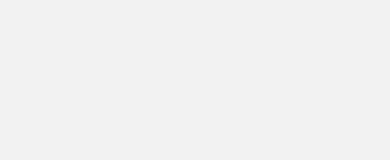
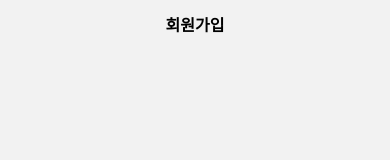
Before and after one commit to solasolabeam/ChatApp, a React Native app: screen /Signup in a window 390 px wide. Shown: the top 160 px of the page. Built offline with nearby package versions, Linux system fonts and the light colour scheme.

Commit message:
add: SignupScreen 및 Screen 컴포넌트 추가, 색상 모듈 생성

```diff
--- a/src/SignupScreen/SignupScreen.tsx
+++ b/src/SignupScreen/SignupScreen.tsx
@@ -1,5 +1,8 @@
+import React from 'react';
+import Screen from '../components/Screen';
+
 const SignupScreen = () => {
-  return null;
+  return <Screen title="회원가입" />;
 };
 
 export default SignupScreen;
--- /dev/null
+++ b/src/components/Screen.tsx
@@ -0,0 +1,52 @@
+import React from 'react';
+import { SafeAreaView, StyleSheet, Text, View } from 'react-native';
+import Colors from '../modules/Color';
+const styles = StyleSheet.create({
+  container: {
+    flex: 1,
+  },
+  header: {
+    height: 48,
+    flexDirection: 'row',
+  },
+  left: {
+    flex: 1,
+  },
+  center: {
+    flex: 3,
+    justifyContent: 'center',
+    alignItems: 'center',
+  },
+  right: {
+    flex: 1,
+  },
+  headerTitle: {
+    fontSize: 16,
+    fontWeight: 'bold',
+    color: Colors.BLACK,
+  },
+  body: {
+    flex: 1,
+  },
+});
+interface ScreenProps {
+  title?: string;
+  children?: React.ReactNode;
+}
+
+const Screen = ({ children, title }: ScreenProps) => {
+  return (
+    <SafeAreaView style={styles.container}>
+      <View style={styles.header}>
+        <View style={styles.left} />
+        <View style={styles.center}>
+          <Text style={styles.headerTitle}>{title}</Text>
+        </View>
+        <View style={styles.right} />
+      </View>
+      <View style={styles.body}>{children}</View>
+    </SafeAreaView>
+  );
+};
+
+export default Screen;
--- /dev/null
+++ b/src/modules/Color.ts
@@ -0,0 +1,5 @@
+const Colors = {
+  BLACK: 'black',
+};
+
+export default Colors;
```
